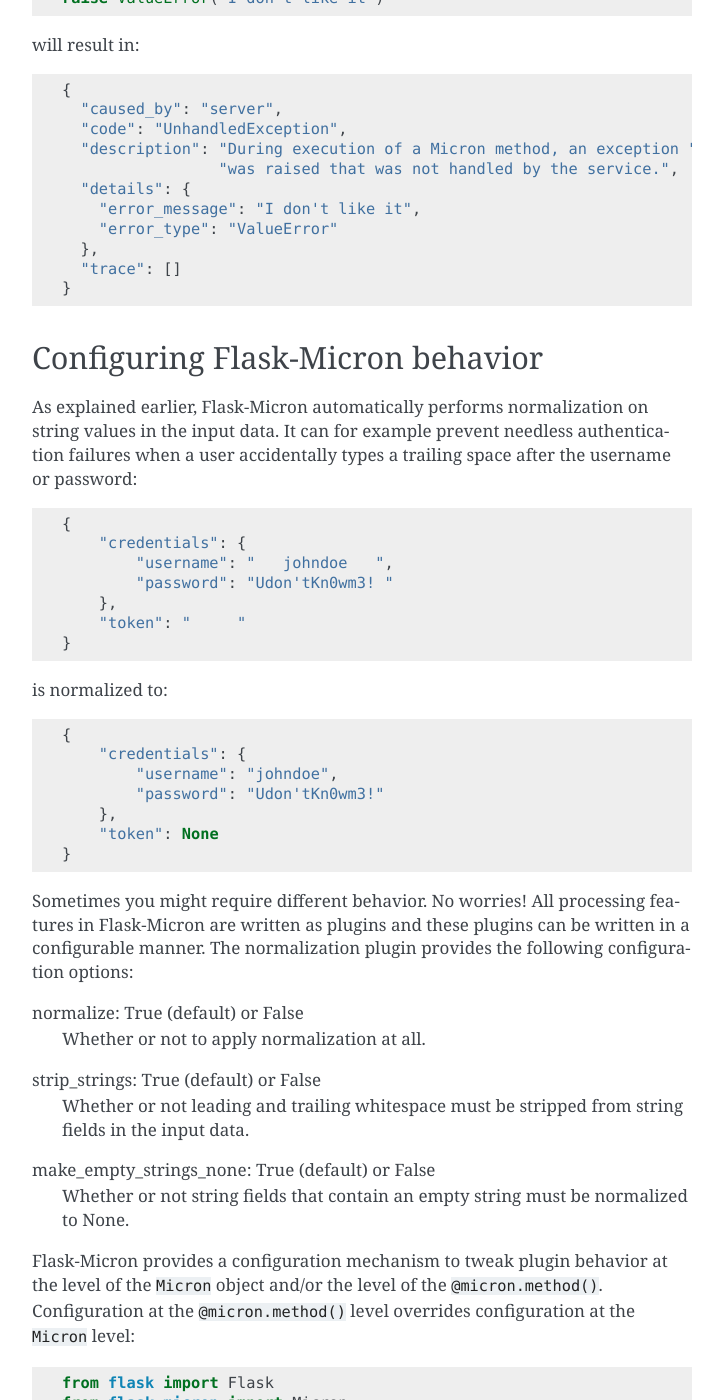
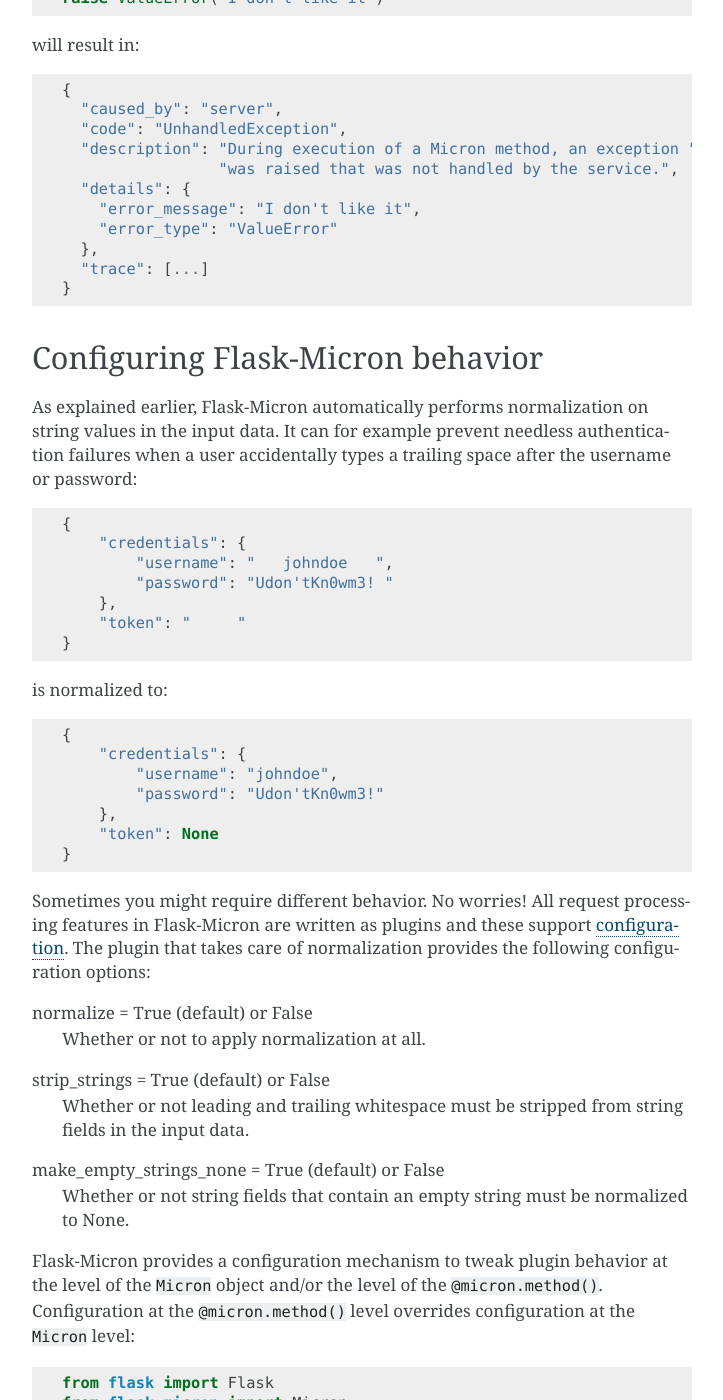
Before and after one commit to mmakaay/flask_micron, a Sphinx documentation site: the page built from doc/users/quickstart.rst, in a window 1280 px wide and 1400 px high, scrolled down 6255 px. Shown: the whole window, without its empty margins (388-1111 px from the left). Built offline with Sphinx 7.4.7, drawn with Linux system fonts in a browser that asks for light colours; some of the changed text lies outside the part shown.

Commit message:
Documentation updates.

```diff
--- a/doc/conf.py
+++ b/doc/conf.py
@@ -178,14 +178,11 @@
 html_sidebars = {
     'index': [
         'sidebarintro.html',
-        'sourcelink.html',
         'searchbox.html'
     ],
     '**': [
         'sidebarlogo.html',
         'localtoc.html',
-        'relations.html',
-        'sourcelink.html',
         'searchbox.html'
     ]
 }
--- a/doc/developers/environment.rst
+++ b/doc/developers/environment.rst
@@ -146,7 +146,7 @@
 
 https://github.com/VundleVim/Vundle.vim
 
-The NRDTree plugin can be used to browse a directory tree within Vim.
+The NERDTree plugin can be used to browse a directory tree within Vim.
 
 https://github.com/scrooloose/nerdtree
 
--- a/doc/users/quickstart.rst
+++ b/doc/users/quickstart.rst
@@ -308,7 +308,7 @@
         "error_message": "I don't like it",
         "error_type": "ValueError"
       },
-      "trace": []
+      "trace": [...]
     }
 
 .. _user_configure-behavior:
@@ -339,19 +339,20 @@
         "token": None
     }
 
-Sometimes you might require different behavior. No worries! All processing
-features in Flask-Micron are written as plugins and these plugins can be
-written in a configurable manner. The normalization plugin provides the
-following configuration options:
+Sometimes you might require different behavior. No worries! All request
+processing features in Flask-Micron are written as plugins and these
+support :ref:`configuration <dev_plugins_configurable>`. The plugin
+that takes care of normalization provides the following configuration
+options:
 
-normalize: True (default) or False
+normalize = True (default) or False
   Whether or not to apply normalization at all.
 
-strip_strings: True (default) or False
+strip_strings = True (default) or False
   Whether or not leading and trailing whitespace must be stripped from
   string fields in the input data.
 
-make_empty_strings_none: True (default) or False
+make_empty_strings_none = True (default) or False
   Whether or not string fields that contain an empty string must be
   normalized to None.
 
```
Also changed, not shown: other parts of doc/users/quickstart.rst (+1 -1 lines), doc/developers/api.rst (+8 -26 lines), 2 other files.
